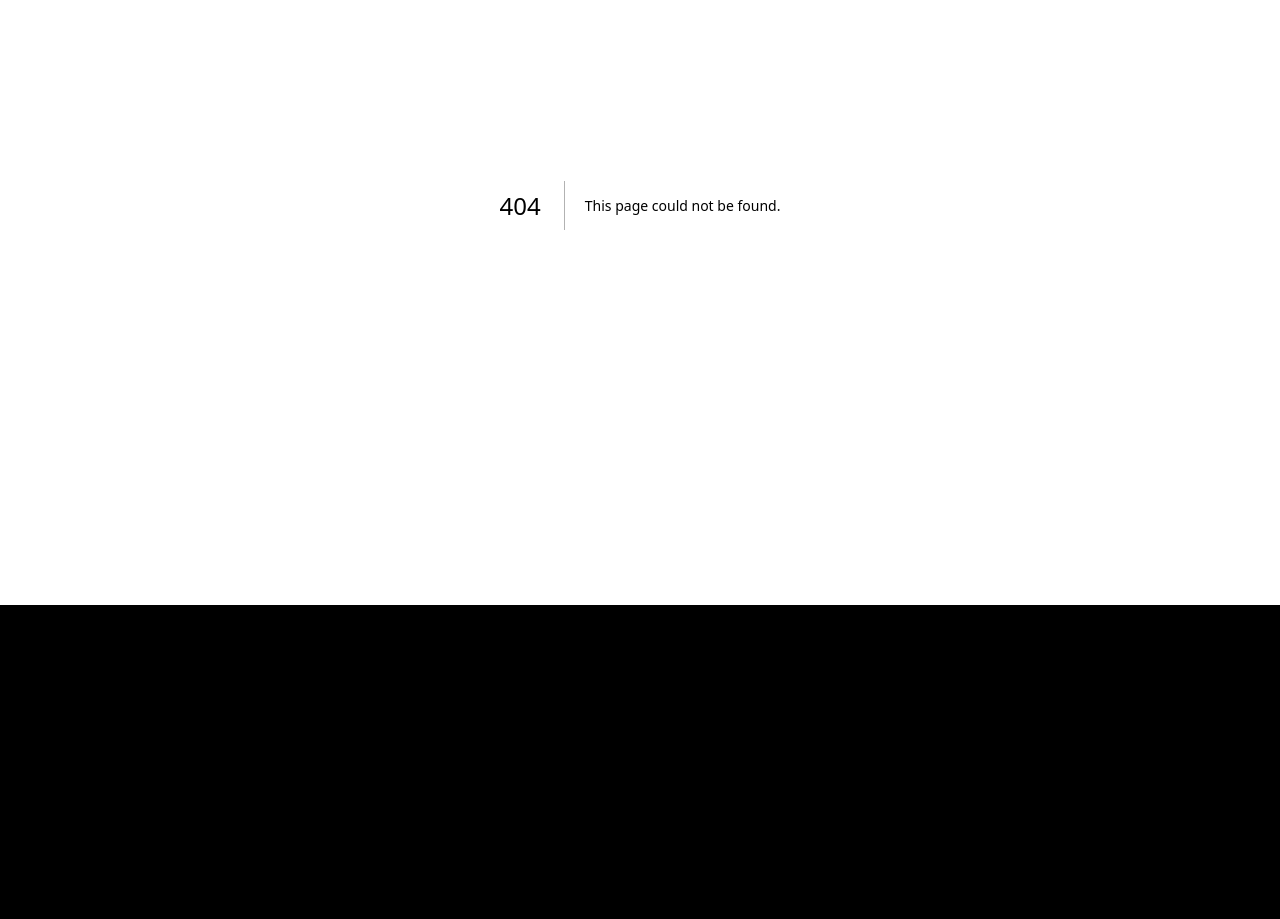
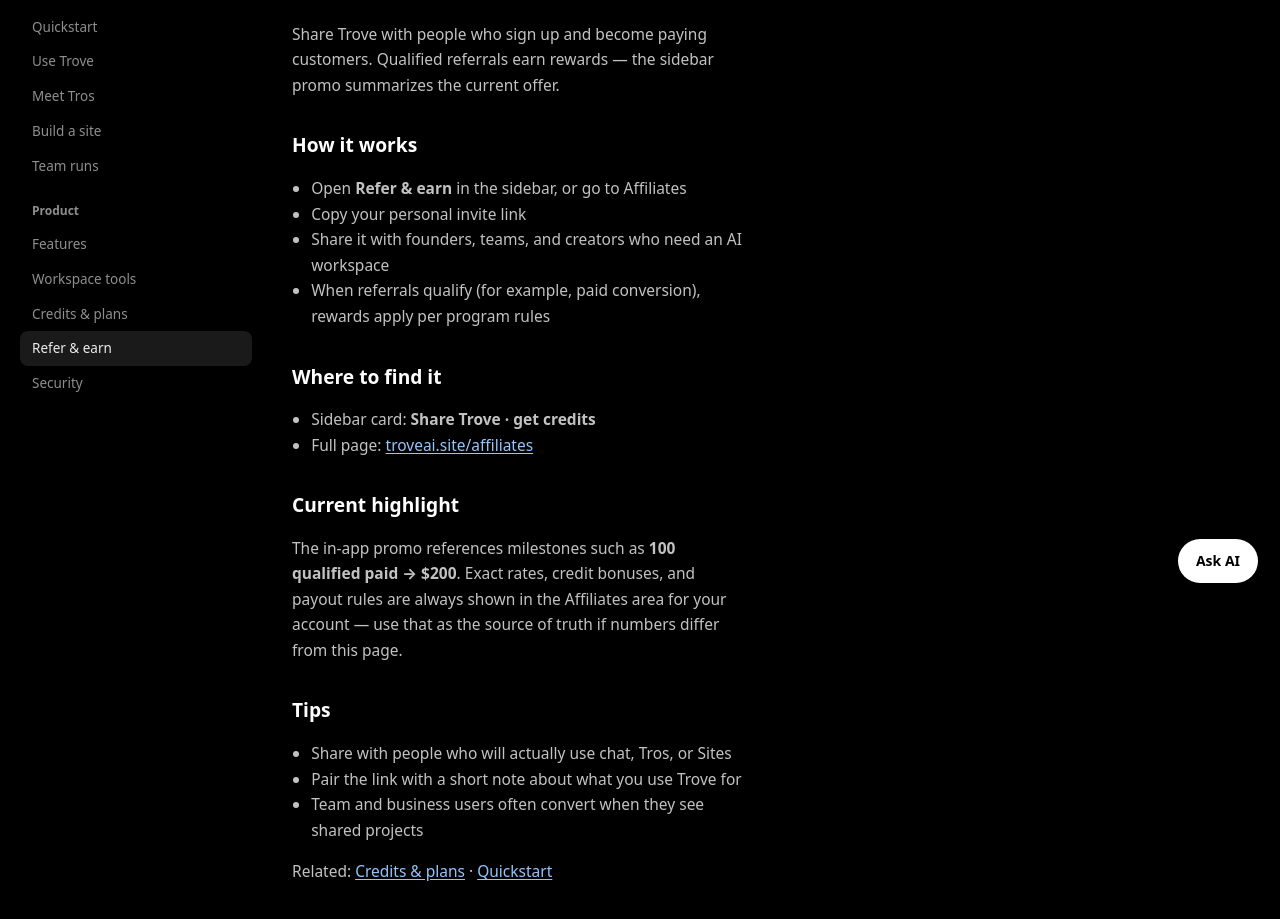
Before and after one commit to webdemosite0/trove-docs, a Next.js app: page /refer in a window 1280 px wide. Before the commit this address had no page. Shown: the part 195-1114 px from the top of the page. Before the commit the page ends 800 px from the top, so only its background shows below. Built offline with nearby package versions, Linux system fonts and the light colour scheme.

Commit message:
docs: add Refer & earn, affiliates, and expand product coverage

```diff
--- a/app/overview/page.tsx
+++ b/app/overview/page.tsx
@@ -8,7 +8,7 @@
     <DocsShell
       active="/overview"
       title="Overview"
-      lead="Start with a goal, idea, or task. Trove can gather context, take action, and produce something useful — chat, Tros, sites, and workspace tools in one place."
+      lead="Start with a goal, idea, or task. Trove can gather context, take action, and produce something useful — chat, Tros, sites, team, and referrals in one workspace."
       primaryCta={{ href: "/getting-started", label: "Quickstart" }}
       secondaryCta={{ href: "/features", label: "Explore features" }}
       showMock
--- /dev/null
+++ b/app/refer/page.tsx
@@ -0,0 +1,57 @@
+import type { Metadata } from "next";
+import Link from "next/link";
+import { DocsShell } from "@/components/docs-shell";
+
+export const metadata: Metadata = { title: "Refer & earn" };
+
+export default function Page() {
+  return (
+    <DocsShell active="/refer" title="Refer & earn">
+      <p>
+        Share Trove with people who sign up and become paying customers. Qualified
+        referrals earn rewards — the sidebar promo summarizes the current offer.
+      </p>
+
+      <h2>How it works</h2>
+      <ul>
+        <li>Open <strong>Refer &amp; earn</strong> in the sidebar, or go to Affiliates</li>
+        <li>Copy your personal invite link</li>
+        <li>Share it with founders, teams, and creators who need an AI workspace</li>
+        <li>When referrals qualify (for example, paid conversion), rewards apply per program rules</li>
+      </ul>
+
+      <h2>Where to find it</h2>
+      <ul>
+        <li>
+          Sidebar card: <strong>Share Trove · get credits</strong>
+        </li>
+        <li>
+          Full page:{" "}
+          <a href="https://troveai.site/affiliates" target="_blank" rel="noreferrer">
+            troveai.site/affiliates
+          </a>
+        </li>
+      </ul>
+
+      <h2>Current highlight</h2>
+      <p>
+        The in-app promo references milestones such as{" "}
+        <strong>100 qualified paid → $200</strong>. Exact rates, credit bonuses, and
+        payout rules are always shown in the Affiliates area for your account — use
+        that as the source of truth if numbers differ from this page.
+      </p>
+
+      <h2>Tips</h2>
+      <ul>
+        <li>Share with people who will actually use chat, Tros, or Sites</li>
+        <li>Pair the link with a short note about what you use Trove for</li>
+        <li>Team and business users often convert when they see shared projects</li>
+      </ul>
+
+      <p>
+        Related: <Link href="/credits">Credits &amp; plans</Link> ·{" "}
+        <Link href="/getting-started">Quickstart</Link>
+      </p>
+    </DocsShell>
+  );
+}
--- a/components/docs-shell.tsx
+++ b/components/docs-shell.tsx
@@ -15,6 +15,7 @@
   { href: "/features", label: "Features" },
   { href: "/tros", label: "Tros" },
   { href: "/chat", label: "Chat" },
+  { href: "/refer", label: "Refer" },
   { href: "/security", label: "Security" },
   { href: "/credits", label: "Credits" },
 ];
@@ -31,11 +32,12 @@
     ],
   },
   {
-    label: "Foundations",
+    label: "Product",
     items: [
       { href: "/features", label: "Features" },
       { href: "/workspace", label: "Workspace tools" },
       { href: "/credits", label: "Credits & plans" },
+      { href: "/refer", label: "Refer & earn" },
       { href: "/security", label: "Security" },
     ],
   },
```
Also changed, not shown: app/credits/page.tsx (+32 -7 lines), app/features/page.tsx (+43 -8 lines), app/team/page.tsx (+29 -9 lines).
